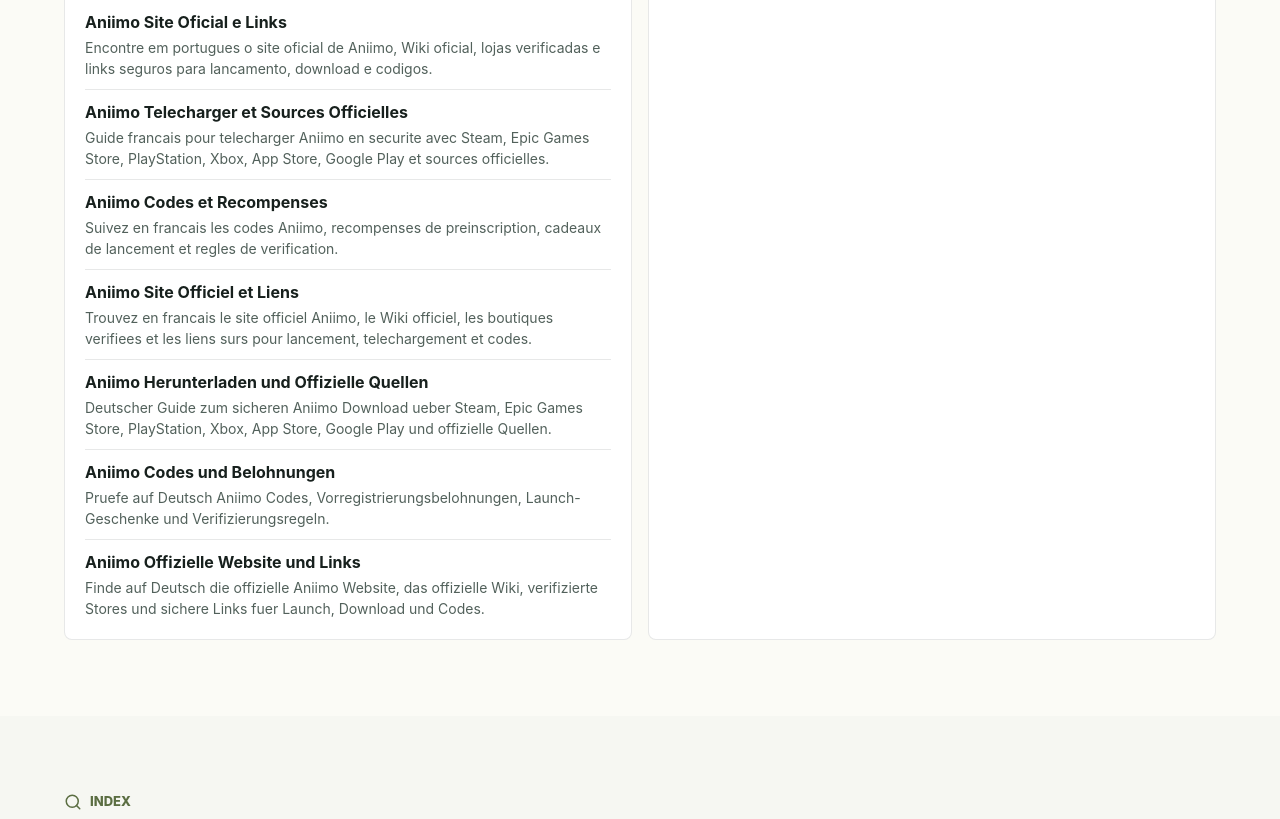
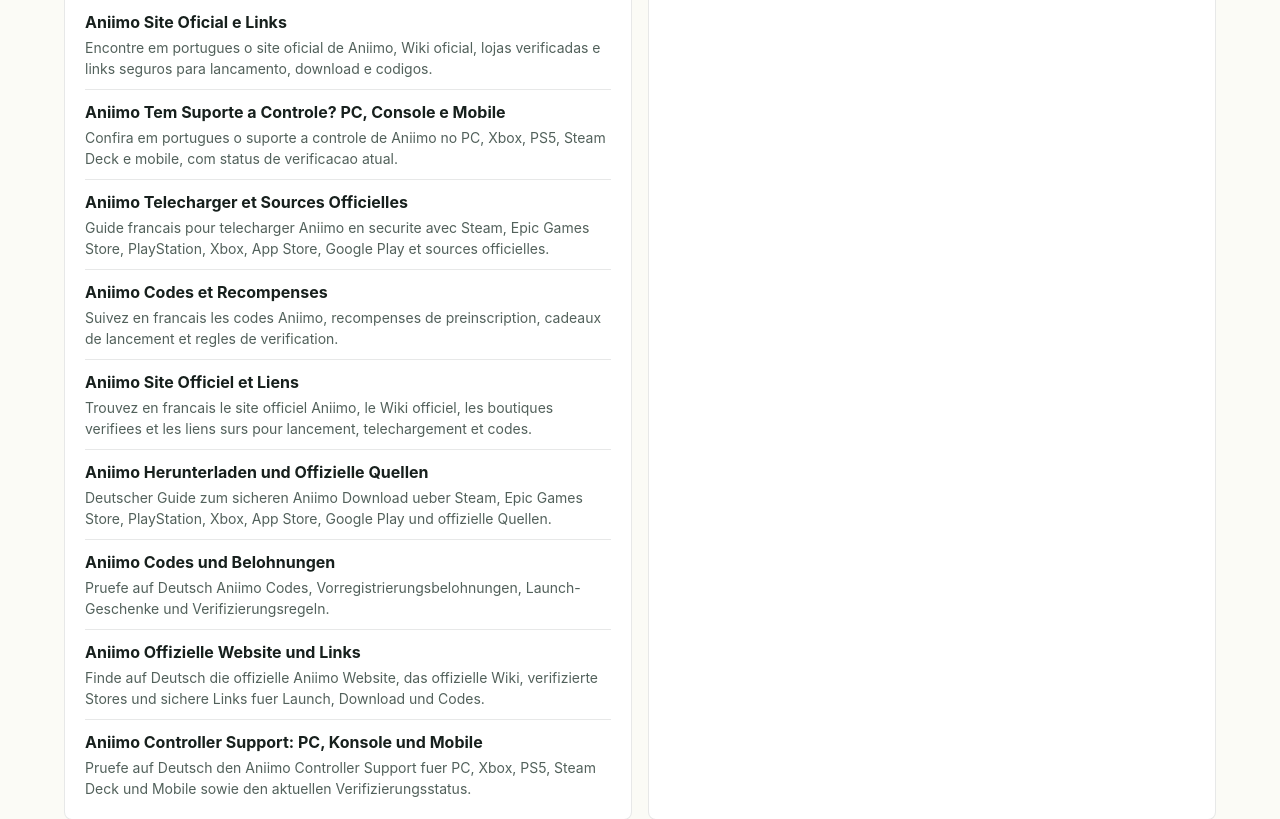
Before and after one commit to aieasygames-alt/aniimo-games, a React (Vite) app: page / in a window 1280 px wide. Shown: the part 4220-5039 px from the top of the page. Built offline with nearby package versions, Linux system fonts and the light colour scheme.

Commit message:
Add localized controller support entrypoints

```diff
--- a/data/content/content-clusters.js
+++ b/data/content/content-clusters.js
@@ -257,6 +257,22 @@ export const localizedTopics = [
     ],
   },
   {
+    locale: "pt",
+    slug: "aniimo-controle",
+    title: "Aniimo Tem Suporte a Controle? PC, Console e Mobile",
+    description: "Confira em portugues o suporte a controle de Aniimo no PC, Xbox, PS5, Steam Deck e mobile, com status de verificacao atual.",
+    intro: "Suporte a controle e uma das duvidas mais frequentes de Aniimo apos o lancamento. Esta pagina separa plataformas oficiais de recursos de entrada que ainda precisam de confirmacao oficial ou teste reproduzivel.",
+    points: [
+      ["PC", "Steam e Epic Games Store sao caminhos oficiais no PC. Mapeamento, vibracao e remapeamento precisam de fonte oficial ou teste reproduzivel."],
+      ["Consoles", "Xbox e PlayStation 5 sao acompanhados como plataformas oficiais. O esquema exato de controles precisa ser confirmado no cliente ou por documentacao oficial."],
+      ["Mobile e Steam Deck", "Controles touch, Bluetooth e compatibilidade com Steam Deck devem ser verificados separadamente."],
+    ],
+    faq: [
+      ["Aniimo tem suporte a controle?", "Aniimo.games separa os caminhos oficiais de plataforma dos recursos de controle que ainda precisam de confirmacao oficial ou teste reproduzivel."],
+      ["Posso jogar Aniimo no Steam Deck?", "Compatibilidade, tamanho do texto e layout de controle no Steam Deck precisam de verificacao separada."],
+    ],
+  },
+  {
     locale: "fr",
     slug: "aniimo-telecharger",
     title: "Aniimo Telecharger et Sources Officielles",
@@ -350,6 +366,22 @@ export const localizedTopics = [
     faq: [
       ["Was ist die offizielle Aniimo Website?", "Aniimo.games fuehrt Nutzer ueber das Quellenarchiv zur offiziellen Website, zum offiziellen Wiki und zu verifizierten Stores."],
       ["Sollte ich Drittanbieter-Links nutzen?", "Nicht fuer Downloads, Codes oder Beta Keys. Nutze offizielle Quellen, wann immer moeglich."],
+    ],
+  },
+  {
+    locale: "de",
+    slug: "aniimo-controller-support",
+    title: "Aniimo Controller Support: PC, Konsole und Mobile",
+    description: "Pruefe auf Deutsch den Aniimo Controller Support fuer PC, Xbox, PS5, Steam Deck und Mobile sowie den aktuellen Verifizierungsstatus.",
+    intro: "Controller Support ist eine der haeufigsten Aniimo Fragen nach dem Launch. Diese Seite trennt offizielle Plattformwege von Eingabeoptionen, die erst durch Support-Hinweise oder reproduzierbare Tests bestaetigt werden muessen.",
+    points: [
+      ["PC", "Steam und Epic Games Store sind offizielle PC-Wege. Controller-Mapping, Vibration und Remapping brauchen eine offizielle Angabe oder einen reproduzierbaren Test."],
+      ["Konsole", "Xbox und PlayStation 5 werden als offizielle Plattformwege verfolgt. Die genaue Steuerung muss im Live-Client oder durch Plattformdokumentation bestaetigt werden."],
+      ["Mobile und Steam Deck", "Touch-Steuerung, Bluetooth-Controller und Steam-Deck-Kompatibilitaet werden getrennt geprueft."],
+    ],
+    faq: [
+      ["Hat Aniimo Controller Support?", "Aniimo.games trennt offizielle Plattformwege von Controller-Funktionen, die noch eine offizielle oder reproduzierbare Bestaetigung brauchen."],
+      ["Kann ich Aniimo auf Steam Deck spielen?", "Steam-Deck-Kompatibilitaet, Textgroesse und Controller-Layout sollten separat getestet werden."],
     ],
   },
 ];
--- a/src/pages/pages.jsx
+++ b/src/pages/pages.jsx
@@ -869,6 +869,7 @@ export function LaunchDayPage({ navigate }) {
           localizedTopicPath(item),
           item.description,
         ])} navigate={navigate} />
+        <LinkGroup title="International Setup Help" items={[["Controller Support (Deutsch)", "/de/aniimo-controller-support/", "Check PC, console, mobile and Steam Deck controller status."], ["Suporte a Controle (Brasil)", "/pt-br/aniimo-controle/", "Check PC, console, mobile and Steam Deck controller status."], ["German Codes", "/de/aniimo-codes/", "Check codes, rewards and verification status."], ["Brazil Codes", "/pt-br/aniimo-codigos/", "Check rewards, codes and official-source status."]]} navigate={navigate} />
       </div>
       <section className="related-section">
         <h2>First 24 Hours Update Plan</h2>
```
Also changed, not shown: 1 other file (tests, documents, lock files or other folders).
